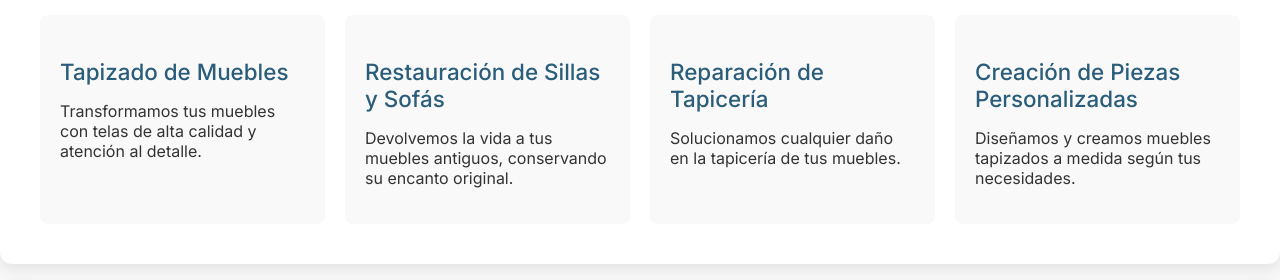
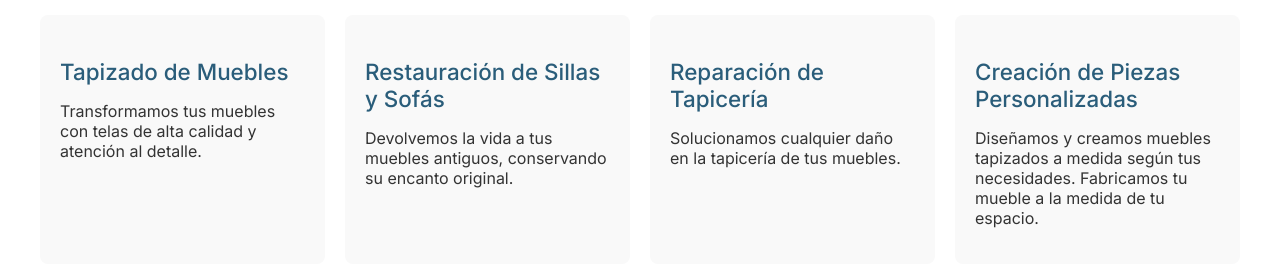
Before and after one commit to LIVANLEBRON/ANDRESWEB-, a plain HTML site: page index.html in a window 1280 px wide. Shown: the part 520-800 px from the top of the page. Drawn offline with nearby package versions, Linux system fonts and the light colour scheme.

Commit message:
Update index.html

```diff
--- a/index.html
+++ b/index.html
@@ -36,7 +36,7 @@
                 </div>
                 <div class="grid-item">
                     <h3>Creación de Piezas Personalizadas</h3>
-                    <p>Diseñamos y creamos muebles tapizados a medida según tus necesidades.</p>
+                    <p>Diseñamos y creamos muebles tapizados a medida según tus necesidades. Fabricamos tu mueble a la medida de tu espacio.</p>
                 </div>
             </div>
         </div>
@@ -133,7 +133,6 @@
         </div>
     </section>
 
-
     <footer class="footer">
         <p>Derechos Reservados 2025 - Livan Andres</p>
     </footer>
```
Lines whose indentation alone changed are shown as unchanged.
